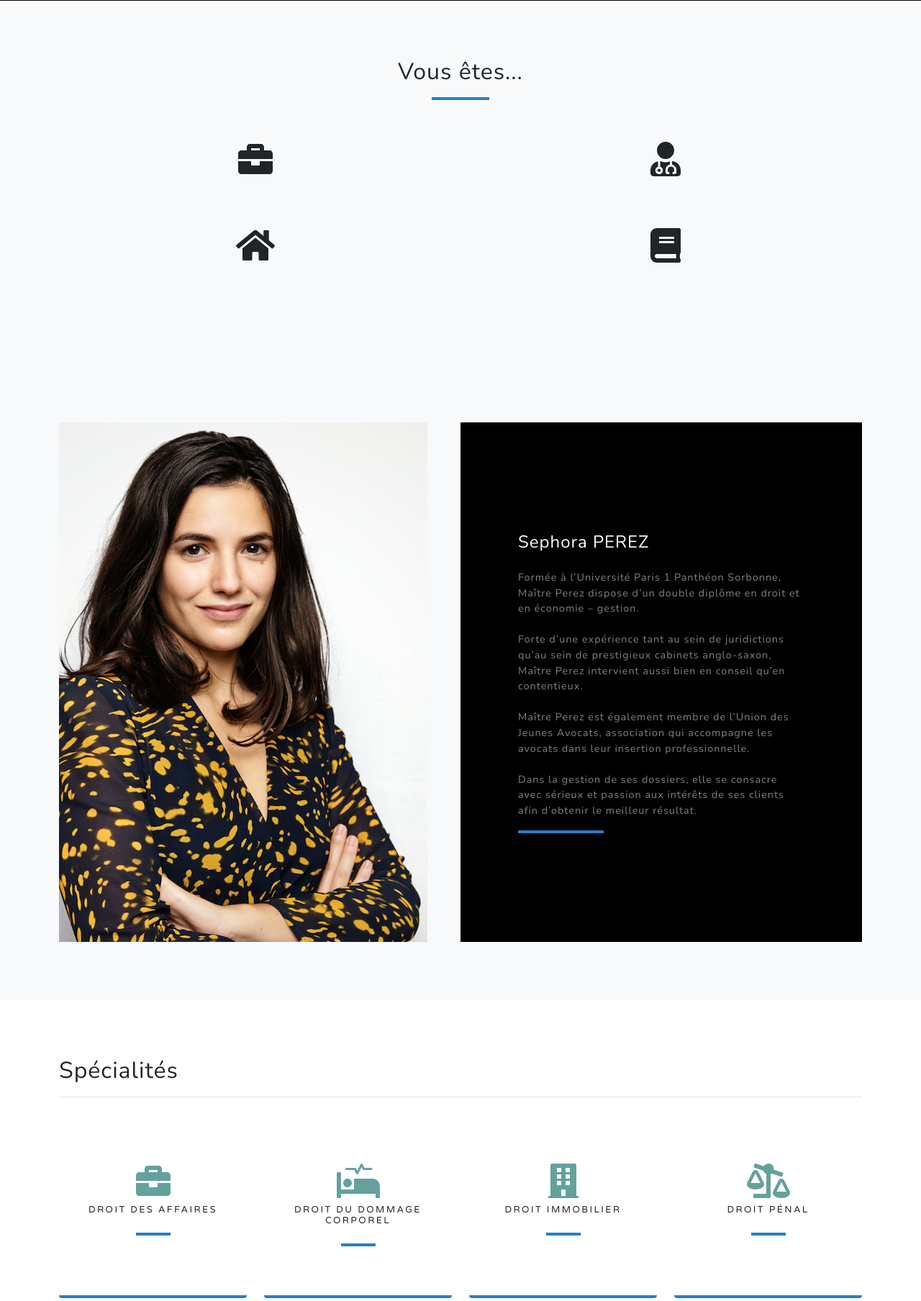
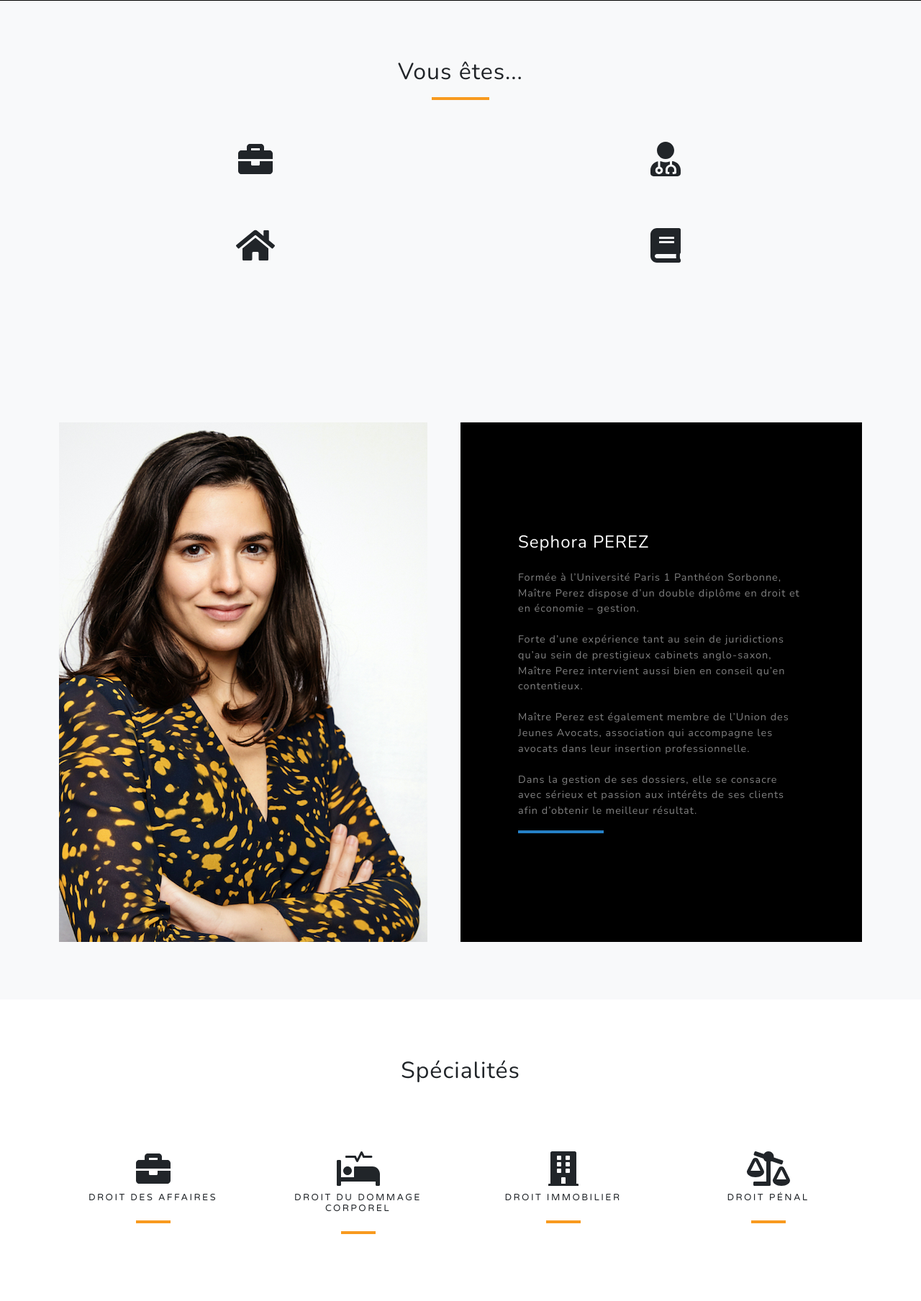
Before and after one commit to AlexiaDelorme/site-sephora, a Django app: page / in a window 1280 px wide. Shown: the part 799-2607 px from the top of the page at 72% size. Run offline with Django 3.2, Linux system fonts and the light colour scheme; some libraries are stand-ins or nearby versions.

Commit message:
Made some minor layout corrections

```diff
--- a/home/templates/home.html
+++ b/home/templates/home.html
@@ -69,10 +69,9 @@
 <!-- Spécialités-->
     <section class="contact-section spe-section" id="spe">
         <div class="container">
-            <div class="row mb-5">
+            <div class="row mb-5 text-center">
                 <div class="col-12">
-                    <h2 class="mb-3">Spécialités</h2>
-                    <hr class="mb-5">
+                    <h2 class="mb-5">Spécialités</h2>
                 </div>
                 <div class="col-md-3 mb-3 mb-md-0">
                     <div class="card py-4 h-100">
--- a/static/css/custom.css
+++ b/static/css/custom.css
@@ -7,10 +7,20 @@
 .interlocutor-icon,
 .spe-icon {
     font-size: 3rem;
+    color: #212529 !important;
 }
 
-.interlocutor-section hr {
-    border-color: #2580c6;
+.interlocutor-section hr,
+.spe-section hr {
+    border-color: #F89A1F;
     border-width: 0.25rem;
     width: 5rem;
 }
+
+.contact-section .card {
+    border: none;
+}
+
+.contact-section .card hr {
+    border-color: #F89A1F;
+}
```
